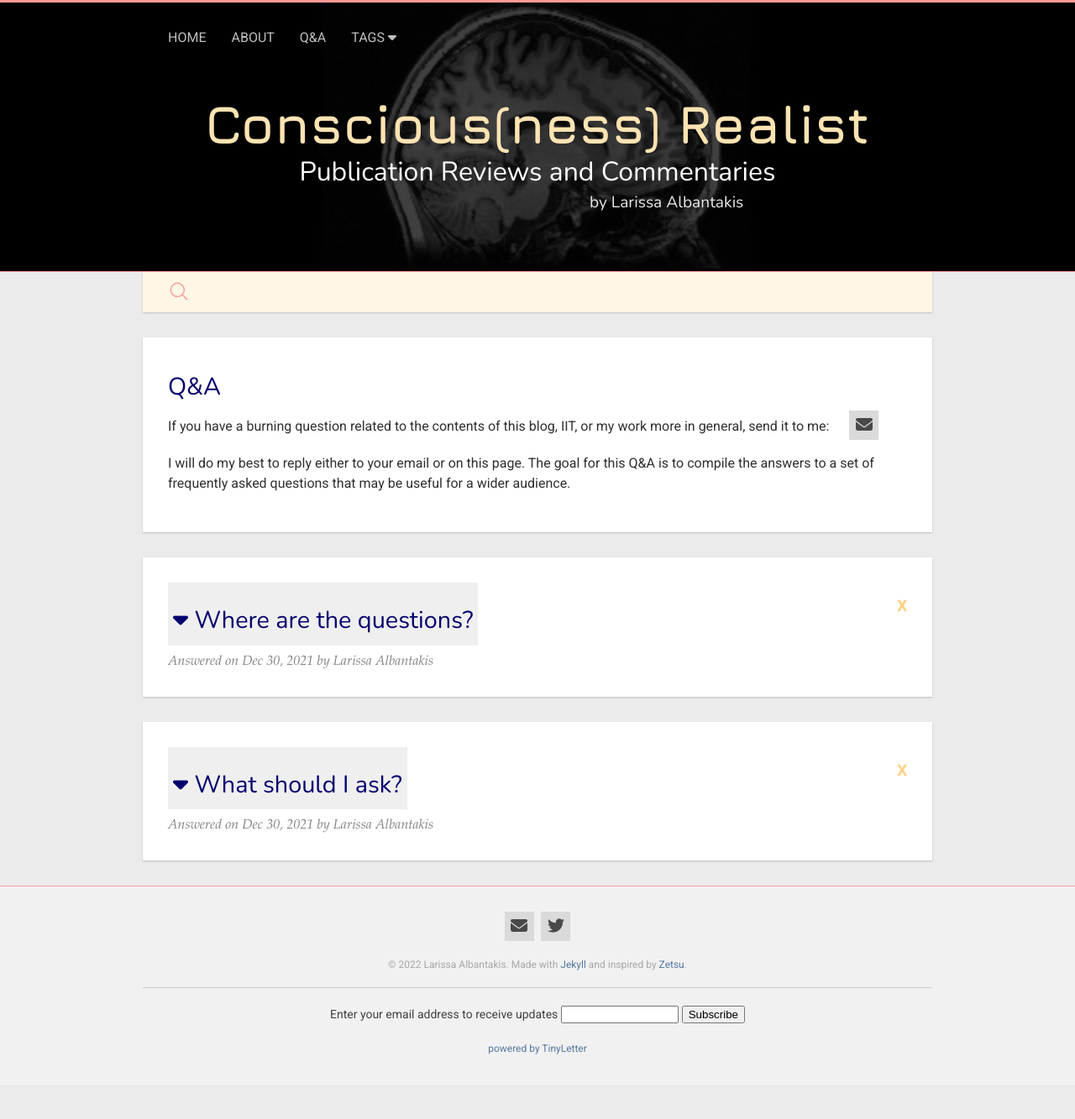
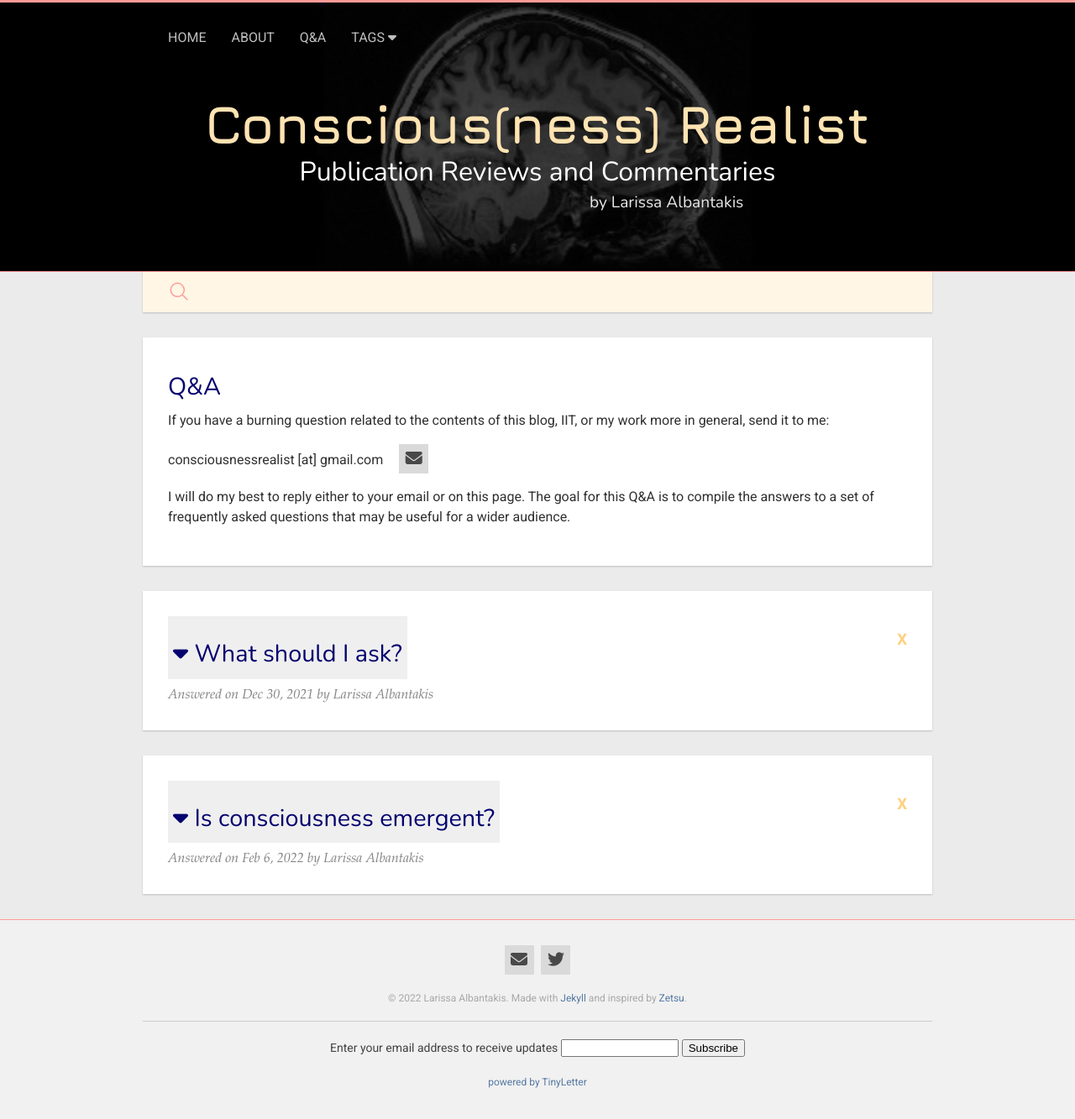
Before and after one commit to ConsciousnessRealist/consciousnessrealist.github.io, a Jekyll site: the page built from Q&A.html, in a window 1280 px wide. Shown: the whole page at 84% size. Built offline with Jekyll 4.4.1, drawn with Linux system fonts in a browser that asks for light colours; nearby versions of some CDN libraries; before the commit the page ends 1293 px from its top, so only the background shows below that.

Commit message:
First question

```diff
--- a/Q&A.html
+++ b/Q&A.html
@@ -10,9 +10,11 @@ permalink: /q&a/
   </header>
   <div class="post-content">
     If you have a burning question related to the contents of this blog, IIT, or my work more in general, send it to me:
-    <span class="social-icons" style="margin-left: 20px;">
-        <a href="{{ site.author.links[0].url }}"><i class="{{ site.author.links[0].icon }}"></i></a>
-    </span>
+    <p> consciousnessrealist [at] gmail.com
+      <span class="social-icons" style="margin-left: 15px;">
+          <a href="{{ site.author.links[0].url }}"><i class="{{ site.author.links[0].icon }}"></i></a>
+      </span>
+    </p>
     <p> I will do my best to reply either to your email or on this page. The goal for this Q&A is to compile the answers to a set of frequently asked questions that may be useful for a wider audience.</p>
   </div>
 </article>
```
Also changed, not shown: _includes/post.html (+8 -6 lines), _layouts/post.html (+6 -2 lines), _questions/QA_1.markdown (deleted, +0 -9 lines), _questions/QA_2022-02-06.markdown (added, +12 -0 lines), _questions/QA_0.markdown (renamed from _questions/QA_2.markdown).
